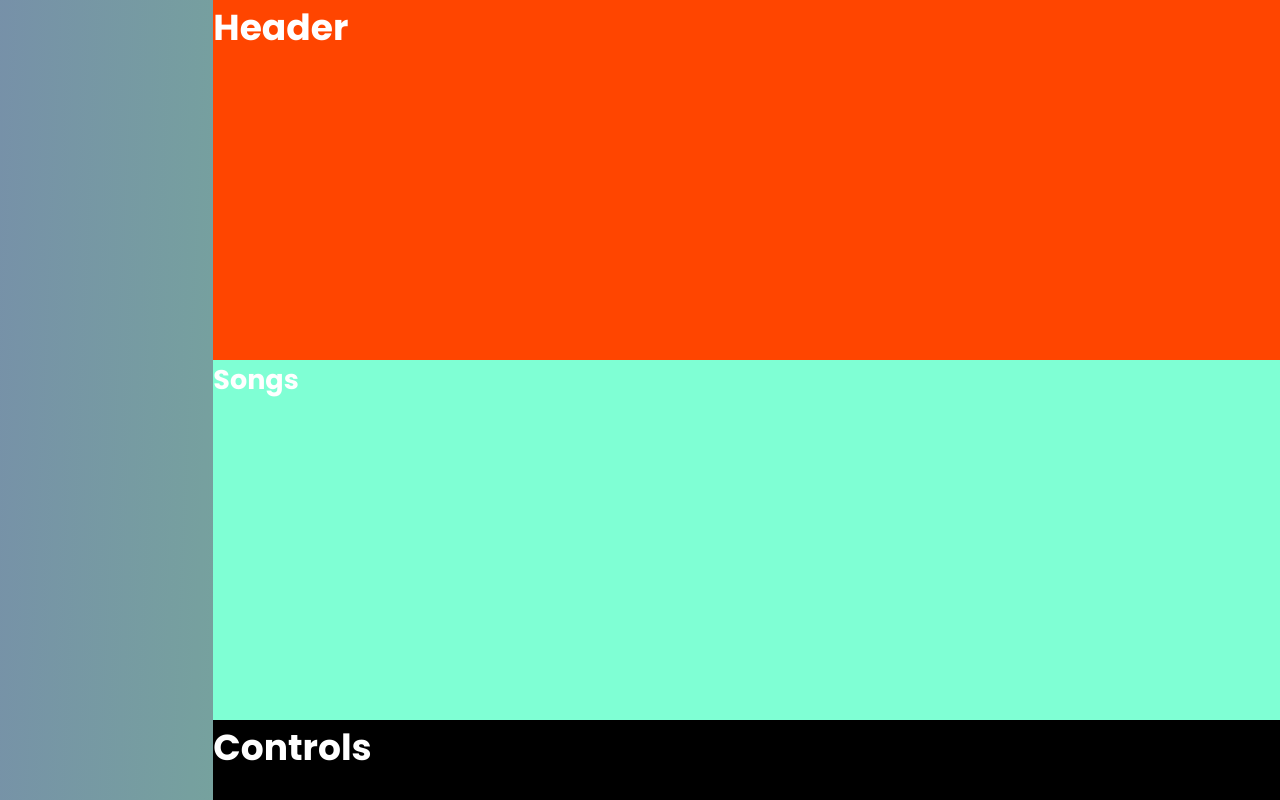
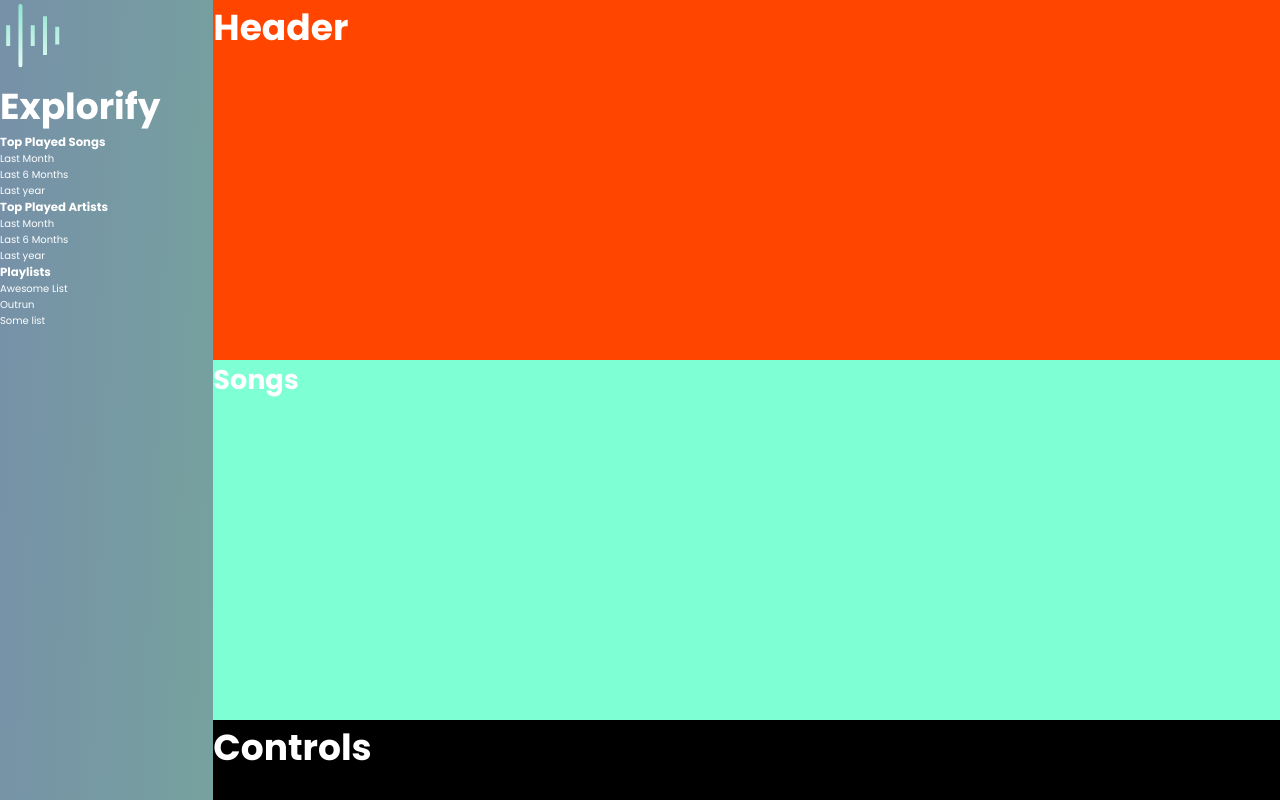
Before and after one commit to RichardVerbraak/Explorify, a React app in the folder frontend/: page / in a window 1280 px wide. Built offline with nearby package versions, Linux system fonts and the light colour scheme.

Commit message:
Fixed the buggy layout and added the explorify-logo

```diff
--- a/frontend/src/pages/MainPage.js
+++ b/frontend/src/pages/MainPage.js
@@ -1,5 +1,6 @@
 import React from 'react'
-import Sidebar from '../components/Sidebar'
+
+import ExplorifyLogo from '../assets/explorify-logo.svg'
 
 // Create a context to share data?
 
@@ -7,26 +8,17 @@ const MainPage = () => {
 	return (
 		<div className='container'>
 			<div className='sidebar'>
-				<div className='categories'></div>
-			</div>
+				<div className='logo-box'>
+					<img
+						src={ExplorifyLogo}
+						alt='Explorify Logo'
+						className='logo-box__logo'
+					/>
+					<h1 className='logo-box__title'>Explorify</h1>
+				</div>
 
-			<header className='header'>
-				<h1>Header</h1>
-			</header>
-
-			<section className='songs'>
-				<h1>Songs</h1>
-			</section>
-
-			<div className='controls'>
-				<h1>Controls</h1>
-			</div>
-		</div>
-	)
-}
-
-{
-	/* <div className='category'>
+				<div className='categories'>
+					<div className='category'>
 						<h3 className='category__title'>Top Played Songs</h3>
 						<p className='category__time'>Last Month</p>
 						<p className='category__time'>Last 6 Months</p>
@@ -45,7 +37,23 @@ const MainPage = () => {
 						<p className='category__time'>Awesome List</p>
 						<p className='category__time'>Outrun</p>
 						<p className='category__time'>Some list</p>
-					</div> */
+					</div>
+				</div>
+			</div>
+
+			<header className='header'>
+				<h1>Header</h1>
+			</header>
+
+			<section className='songs'>
+				<h1>Songs</h1>
+			</section>
+
+			<div className='controls'>
+				<h1>Controls</h1>
+			</div>
+		</div>
+	)
 }
 
 export default MainPage
--- a/frontend/src/sass/base/_base.scss
+++ b/frontend/src/sass/base/_base.scss
@@ -3,11 +3,12 @@
 *::after {
 	margin: 0;
 	padding: 0;
-	height: 100%;
 }
 
 // 1rem now equals 10 pixels -- REM (root element which is by default 16px)
 html {
 	font-size: 62.5%;
 	box-sizing: border-box;
+
+	height: 100%;
 }
--- a/frontend/src/sass/base/_typography.scss
+++ b/frontend/src/sass/base/_typography.scss
@@ -3,6 +3,7 @@ body {
 	font-weight: 400;
 	font-size: 1.8rem;
 	color: #fff;
+	height: 100%;
 }
 
 a {
--- a/frontend/src/sass/components/_sidebar.scss
+++ b/frontend/src/sass/components/_sidebar.scss
@@ -20,3 +20,6 @@
 
 	font-size: 1rem;
 }
+
+.logo-box {
+}
--- a/frontend/src/sass/layout/_container.scss
+++ b/frontend/src/sass/layout/_container.scss
@@ -2,7 +2,7 @@
 
 // Create layout with grid or flexbox?
 .container {
-	height: 100%;
+	height: 100vh;
 
 	display: grid;
 	grid-template-areas:
--- a/frontend/src/sass/main.scss
+++ b/frontend/src/sass/main.scss
@@ -2,8 +2,8 @@
 
 @import './abstracts/variables';
 
+@import './base/base';
 @import './base/typography';
-@import './base/base';
 
 @import './layout/container';
 @import './layout/header';
```
Also changed, not shown: frontend/src/assets/explorify-logo.svg (added).
